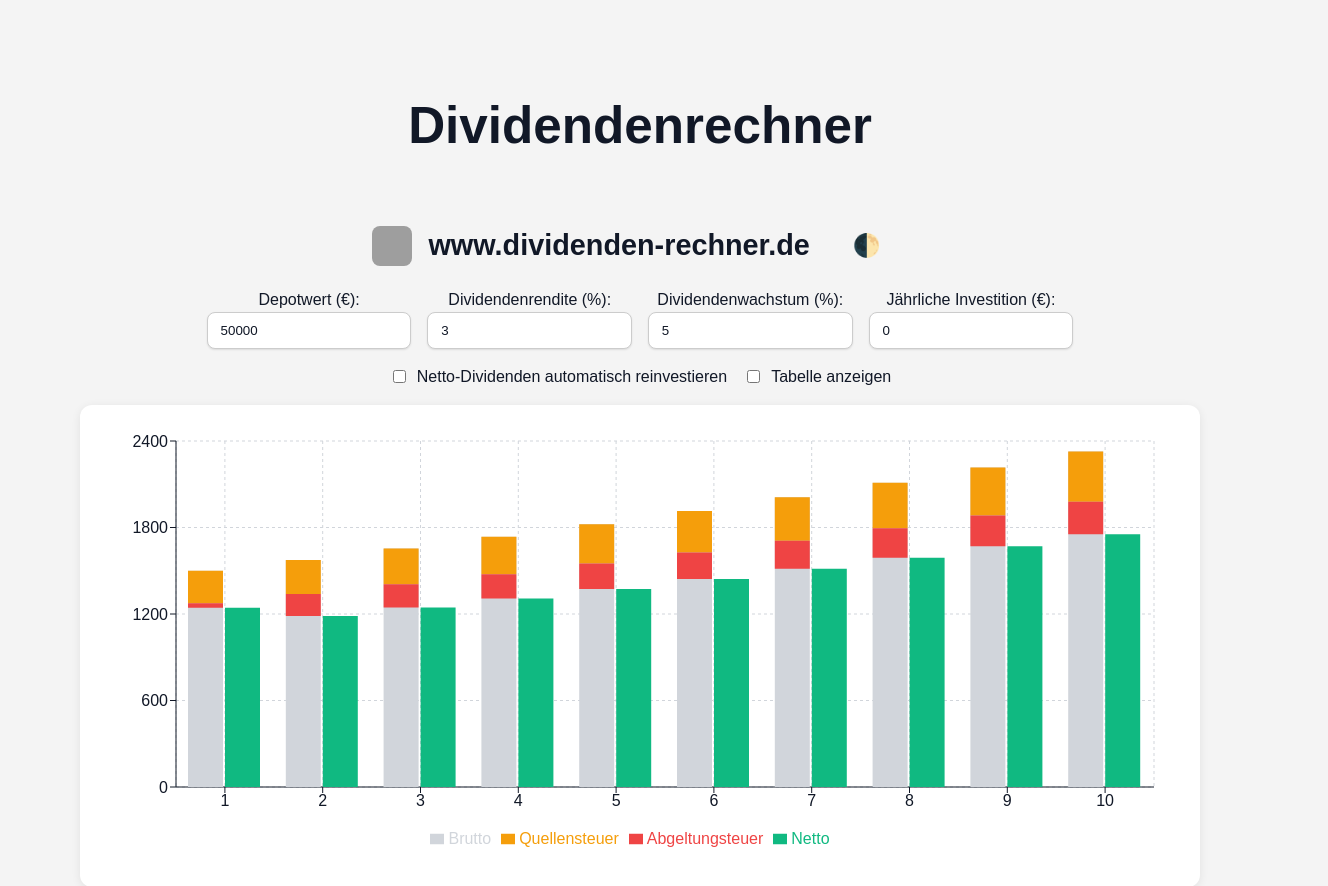
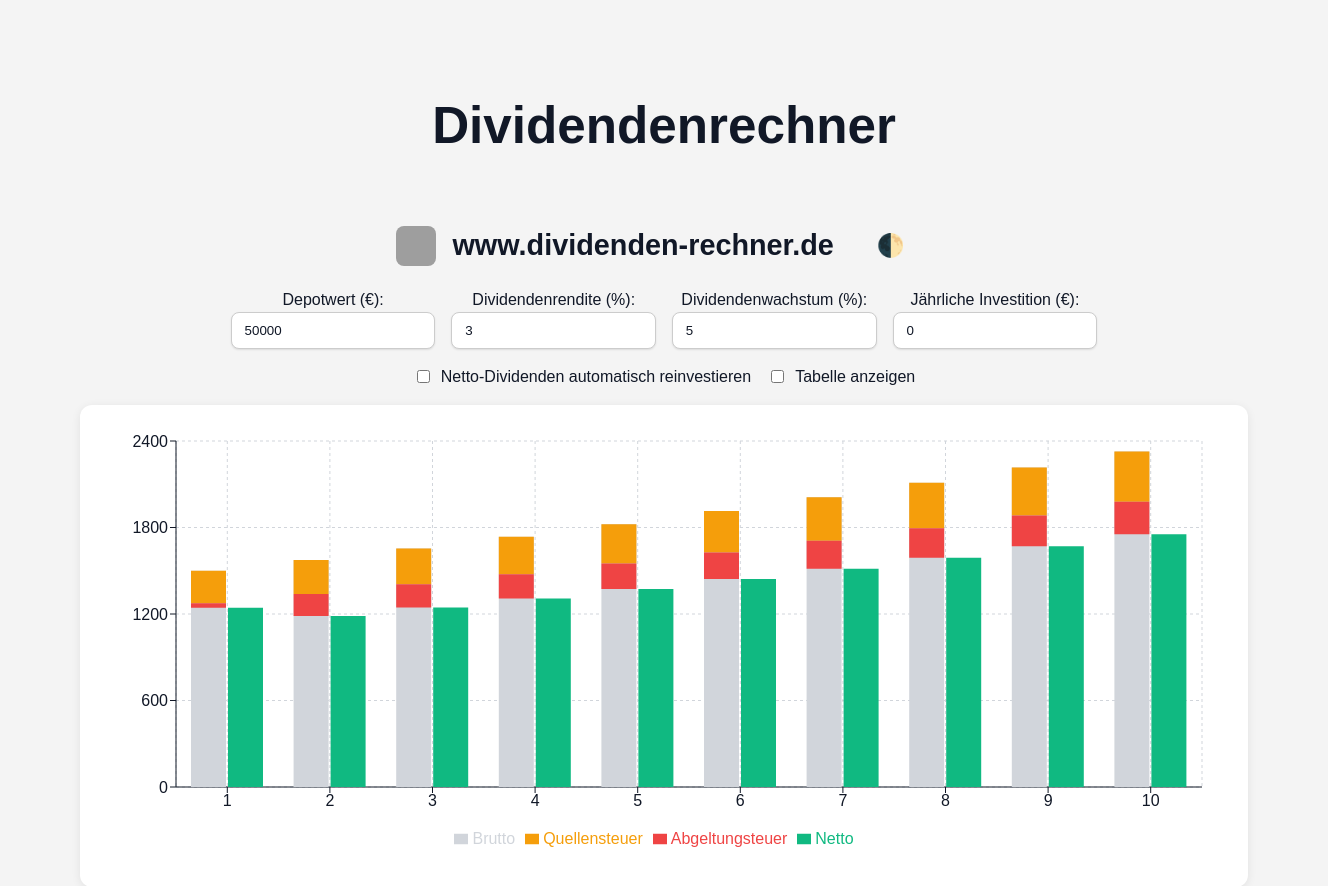
Before and after one commit to dividenden-rechner/projekt, a React (Vite) app: page / in a window 1280 px wide. Shown: the top 886 px of the page, 1328 px wide, since content can reach past the window. Built offline with nearby package versions, Linux system fonts and the light colour scheme; grey boxes are pictures that could not be loaded.

Commit message:
Update DividendenChart.tsx

```diff
--- a/src/DividendenChart.tsx
+++ b/src/DividendenChart.tsx
@@ -5,6 +5,7 @@ import {
   XAxis,
   YAxis,
   Tooltip,
+
   Legend,
   ResponsiveContainer,
   CartesianGrid,
@@ -84,7 +85,7 @@ const DividendenChart: React.FC = () => {
   });
 
   return (
-    <div style={{ maxWidth: '1200px', margin: '0 auto', padding: '2rem', display: 'flex', flexDirection: 'column', alignItems: 'center' }}>
+    <div style={{ maxWidth: '1200px', width: '100vw', minHeight: '100vh', margin: '0 auto', padding: '2rem', display: 'flex', flexDirection: 'column', alignItems: 'center', boxSizing: 'border-box', overflowX: 'hidden' }}>
       <header style={{ display: 'flex', alignItems: 'center', gap: '1rem', marginBottom: '1rem' }}>
         <img
           src="https://lh6.googleusercontent.com/7P-jPankkM6FkZvJm1bvZB_Zp2G_uEk8bfJXEG8lRb1JYvcl-eyO80Glg3hqztGFFL6mmjTCnl4LyeKAIjWJw6E=w16383"
```
